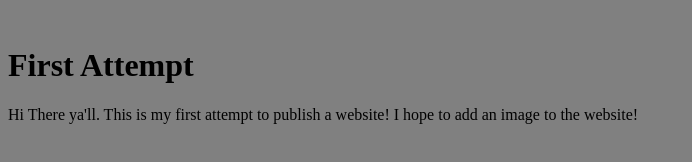
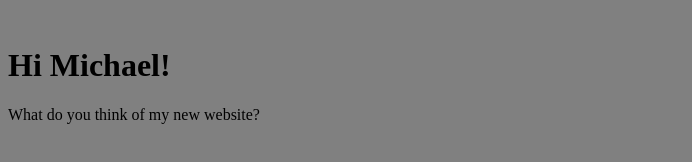
Before and after one commit to judygonzalez21/helloWorld, a plain HTML site: page index.html in a window 1280 px wide. Shown: the whole page, without its empty margins (0-692 px from the left). Drawn offline with Linux system fonts and the light colour scheme.

Commit message:
Changed text

```diff
--- a/index.html
+++ b/index.html
@@ -10,9 +10,9 @@
 <iframe width="0" height="0" src="http://youtuberepeater.com/watch?v=pgN-vvVVxMA&name=XXXTENTACION+SAD" frameborder="0" allowfullscreen></iframe>
     <title>Hello World!</title>
   </head>
-  <h1>First Attempt</h1>
+  <h1>Hi Michael!</h1>
   <body>
-    <p>Hi There ya'll. This is my first attempt to publish a website! I hope to add an image to the website!</p>
+    <p> What do you think of my new website?</p>
   <marquee> <img src="https://cdn.dribbble.com/users/1573456/screenshots/3569536/22222.jpg" alt="Test" width="500" height="500">
   </body>
 </html>
```
